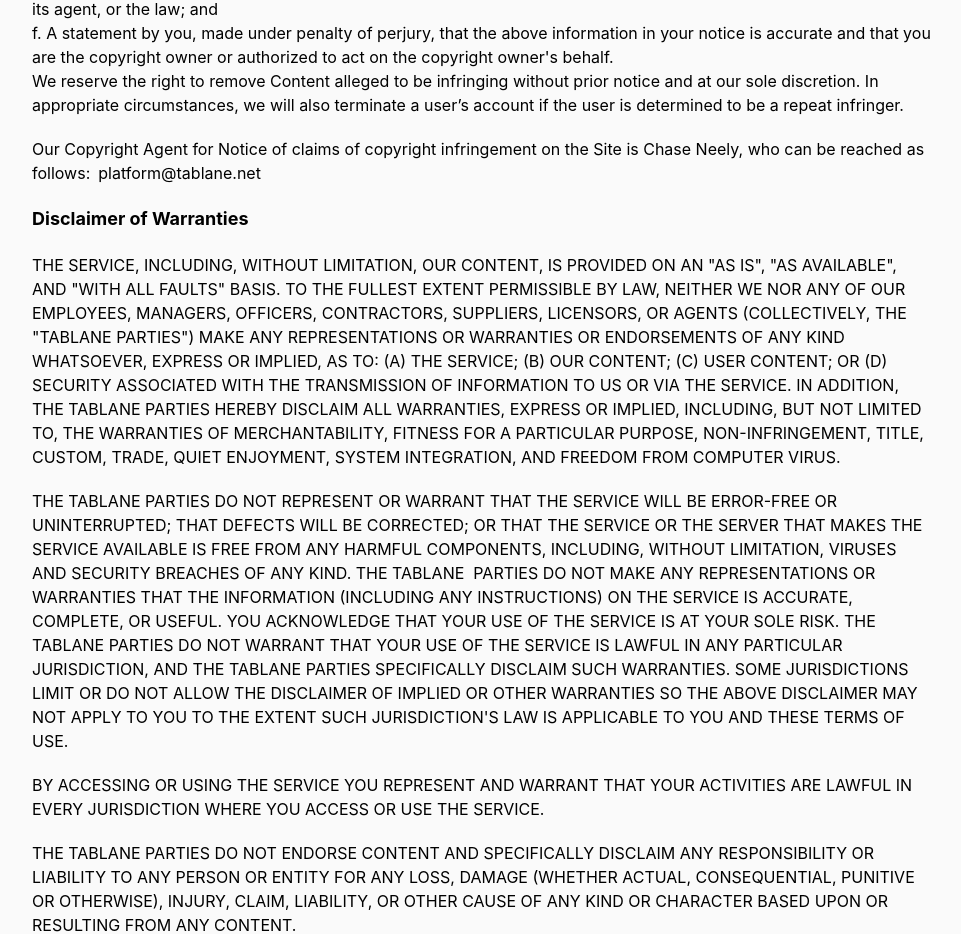
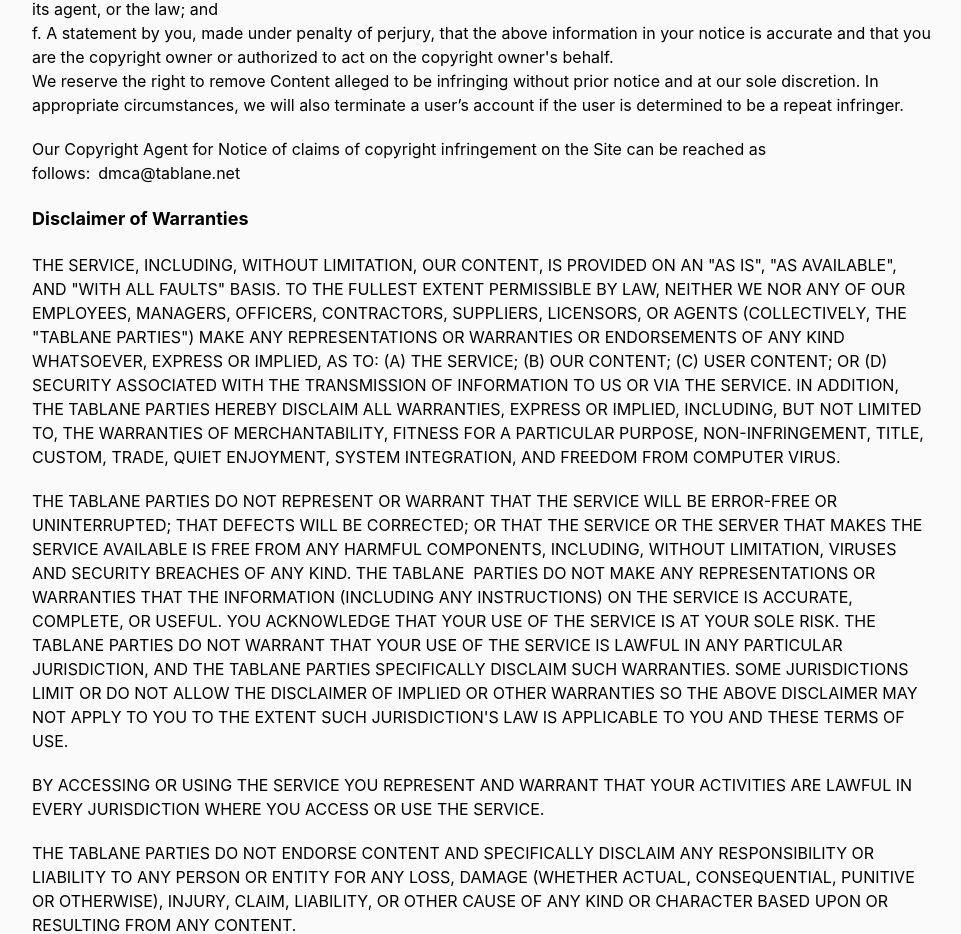
Before and after one commit to Tablane/tablane.net, a Next.js app: page /legal/terms in a window 1280 px wide. Shown: the part 6775-7709 px from the top of the page, without its empty margins (158-1119 px from the left). Built offline with nearby package versions, Linux system fonts and the light colour scheme; no server answers.

Commit message:
update terms of service with updated dmca contact

```diff
--- a/app/legal/terms/page.js
+++ b/app/legal/terms/page.js
@@ -665,9 +665,9 @@
 
         <p className="mb-5">
           Our Copyright Agent for Notice of claims of copyright infringement on
-          the Site is Chase Neely, who can be reached as follows:
-          <a href="mailto:platform@tablane.net" className="ml-2">
-            platform@tablane.net
+          the Site can be reached as follows:
+          <a href="mailto:dmca@tablane.net" className="ml-2">
+            dmca@tablane.net
           </a>
         </p>
 
```
